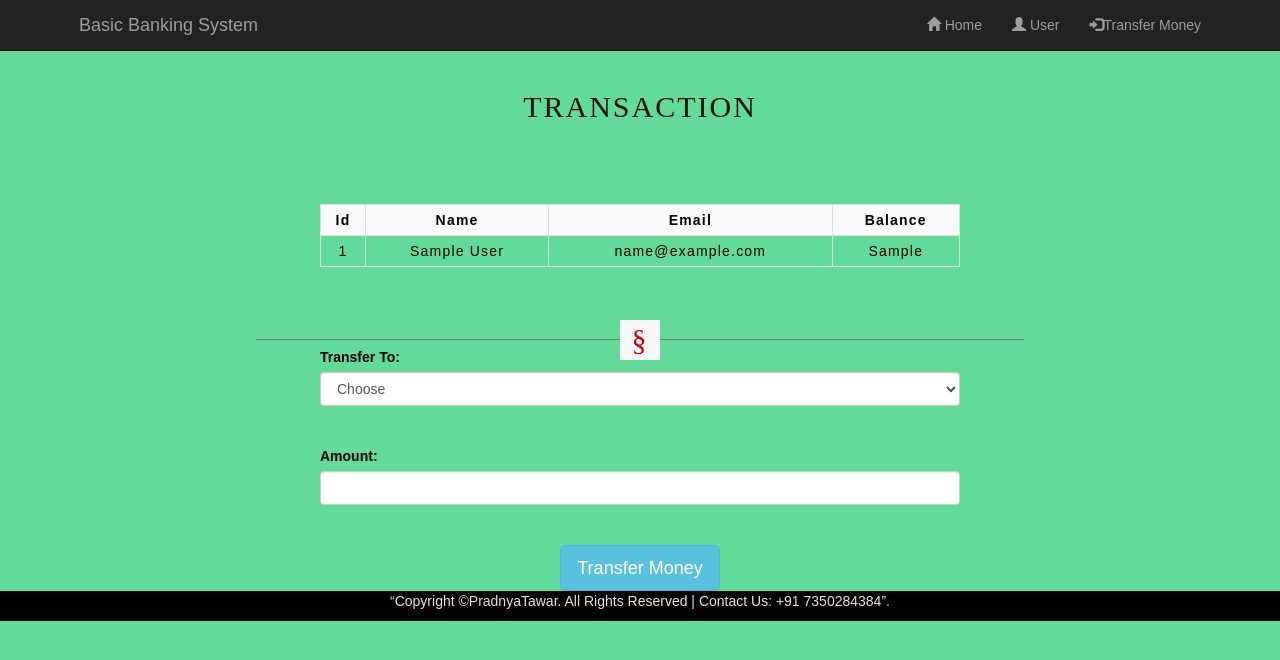
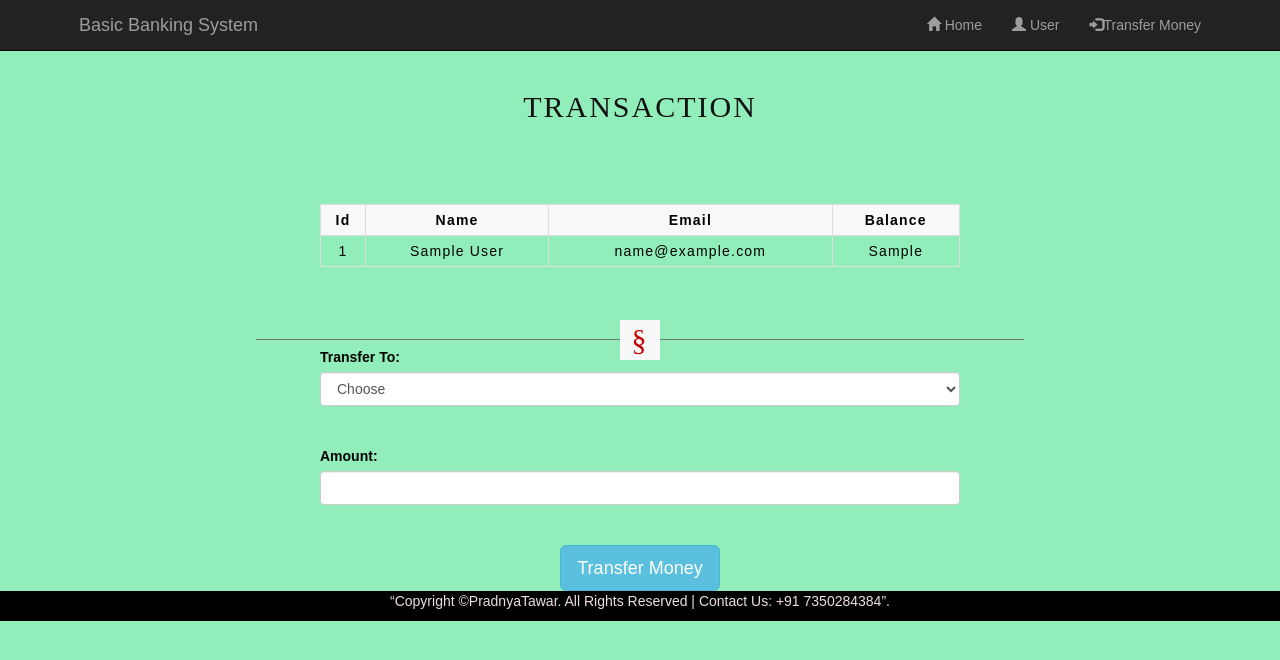
Before and after one commit to PradnyaTawar/PradnyaTawar.basicbank.github.io, a PHP site: page /selecteduserdetail.php?id=1 in a window 1280 px wide. Shown: the top 660 px of the page. Run offline with PHP 8.4, Linux system fonts and the light colour scheme; tables that the repository leaves empty or names only in its code hold one stand-in row (values such as "Sample post"); data that the repository does not hold is empty; some libraries are stand-ins or nearby versions.

Commit message:
Update selecteduserdetail.php

```diff
--- a/selecteduserdetail.php
+++ b/selecteduserdetail.php
@@ -110,7 +110,7 @@ if(isset($_POST['submit']))
       </div>
     </nav>
 
-<body style="background-color : #63da97 ;">
+<body style="background-color :#91edb9 ;">
 
 	<div class="containerfor">
     <div class="eleven">
```
